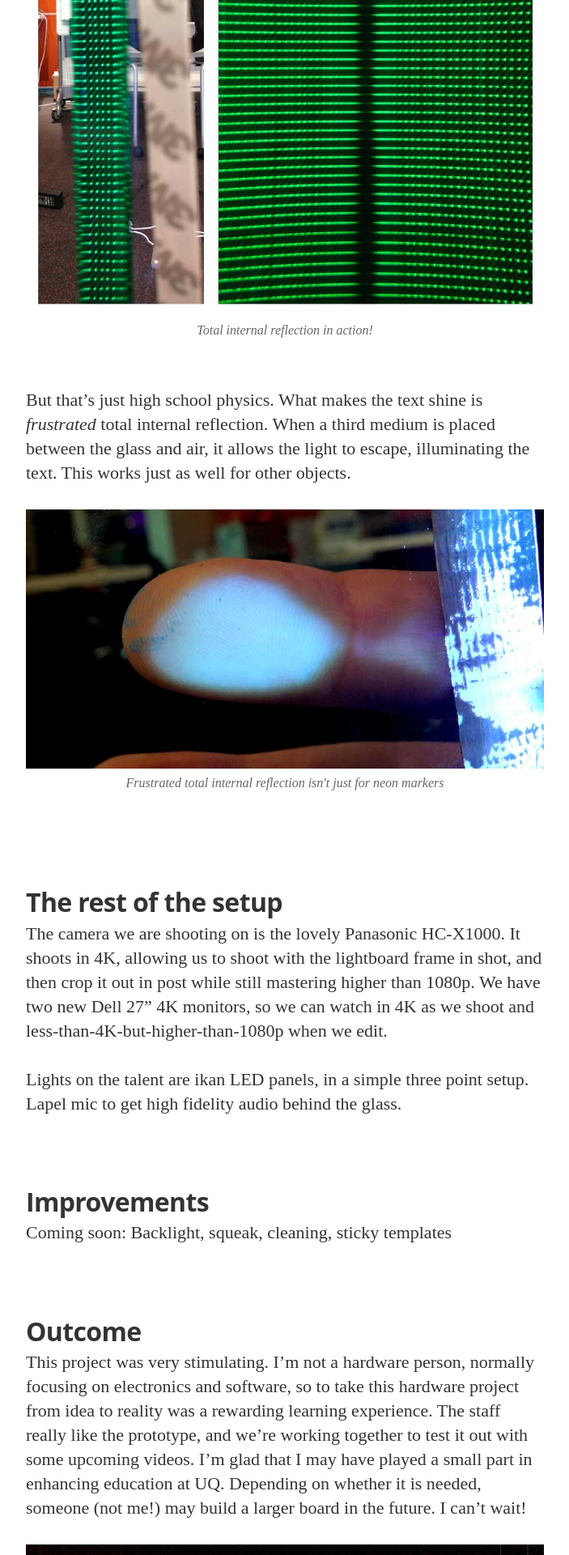
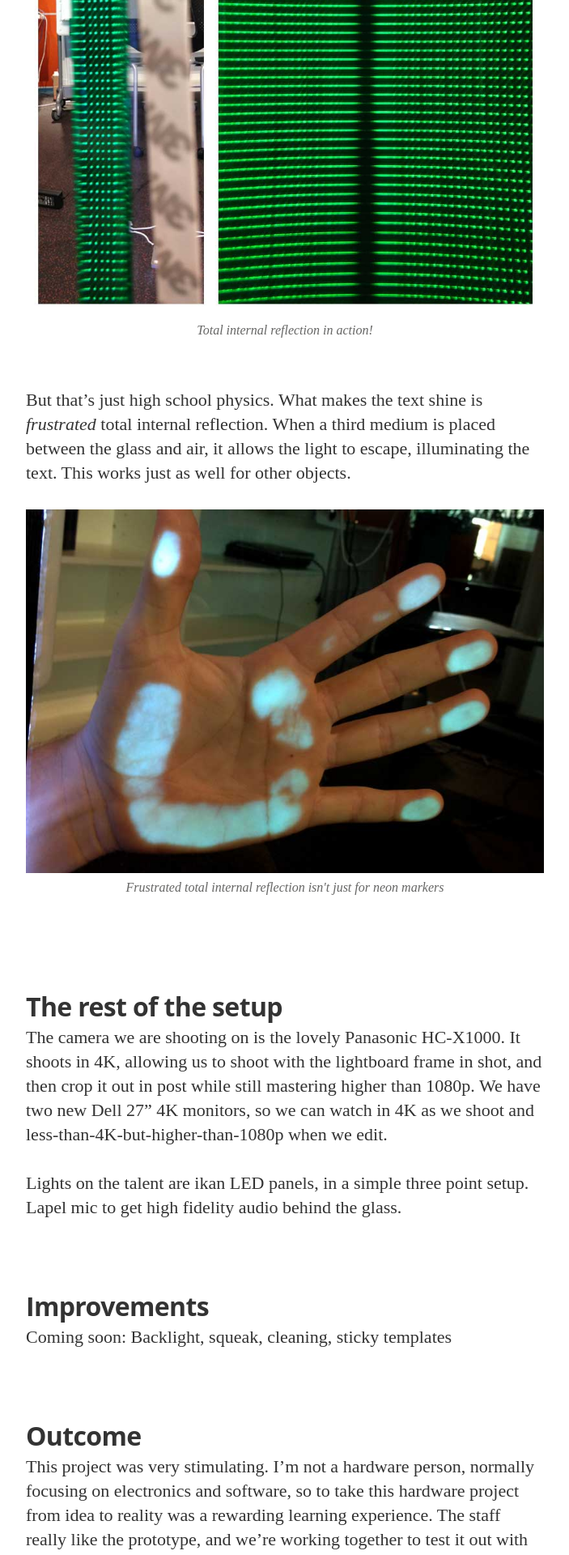
Before and after one commit to bodhiconnolly/bodhiconnolly.github.io, a Jekyll site: the page built from _posts/2015-02-14-uqx-lightboard.md, in a window 1280 px wide. Shown: the part 4480-6400 px from the top of the page at 81% size, without its empty margins (288-991 px from the left). Built offline with Jekyll 4.4.1, drawn with Linux system fonts in a browser that asks for light colours; nearby versions of some CDN libraries; some web fonts are replaced; Markdown is read by kramdown in place of the engine named in the settings.

Commit message:
Lightboard hand

```diff
--- a/_posts/2015-02-14-uqx-lightboard.md
+++ b/_posts/2015-02-14-uqx-lightboard.md
@@ -54,7 +54,7 @@ The reason why the LEDs light up the text, but not the rest of the glass, is rea
 
 But that's just high school physics. What makes the text shine is _frustrated_ total internal reflection. When a third medium is placed between the glass and air, it allows the light to escape, illuminating the text. This works just as well for other objects.
 
-![Frustrated total internal reflection isn't just for neon markers]({{site.baseurl}}/assets/images/finger_ftir.jpg)
+![Frustrated total internal reflection isn't just for neon markers]({{site.baseurl}}/assets/images/hand_ftir.jpg)
 
 ##The rest of the setup
 
```
Also changed, not shown: 9 other files.
